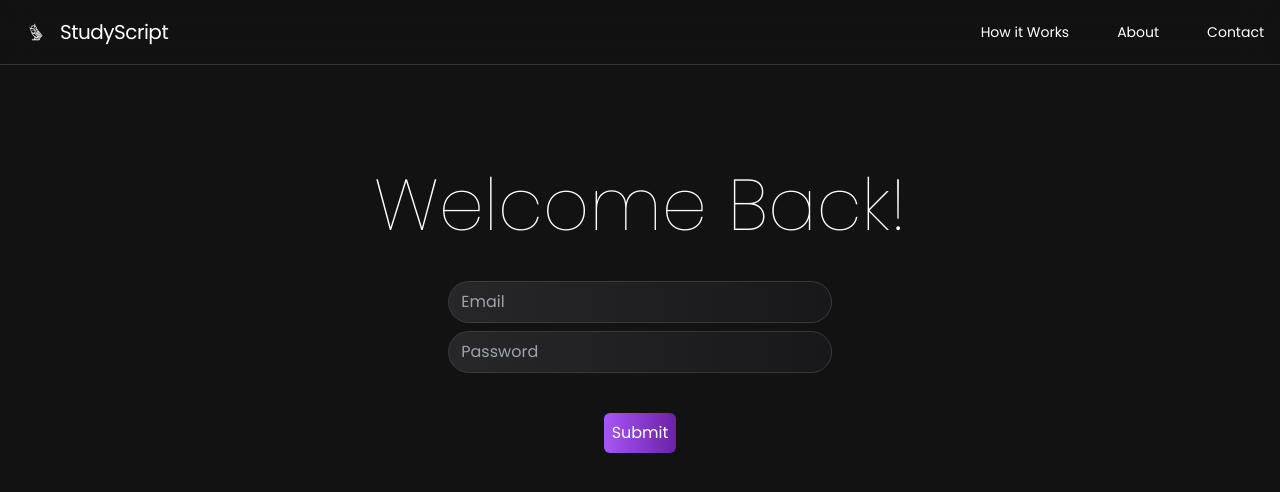
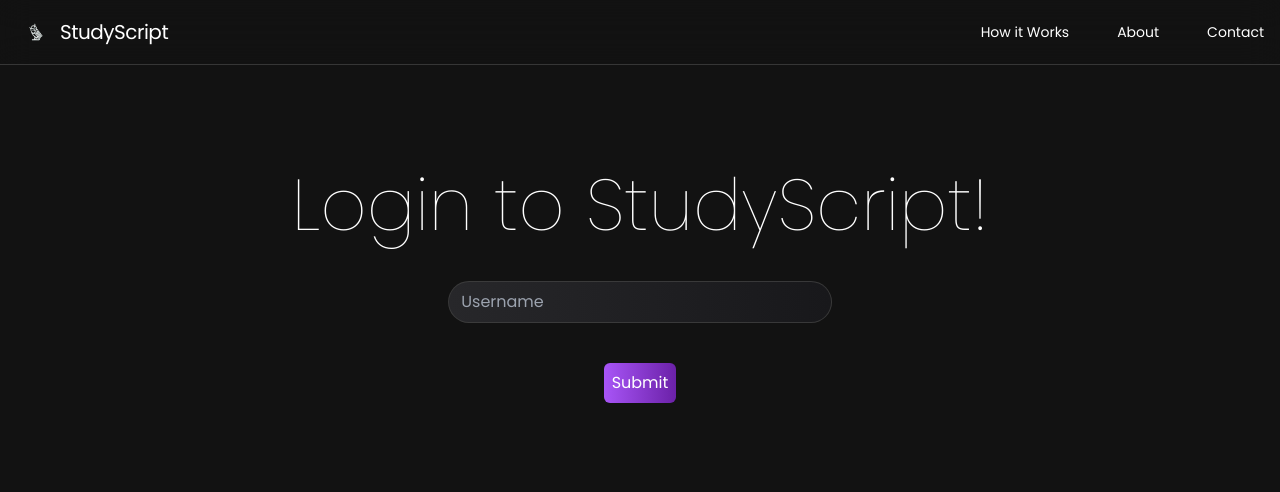
Before and after one commit to davidl21/studyscript, a React (Vite) app: page /login in a window 1280 px wide. Shown: the top 492 px of the page. Built offline with nearby package versions, Linux system fonts and the light colour scheme.

Commit message:
reduced login page

```diff
--- a/src/pages/Login.jsx
+++ b/src/pages/Login.jsx
@@ -1,15 +1,28 @@
 import React, { useState } from "react";
 import Navbar from "../components/Navbar";
 import axios from "axios";
+import { useNavigate } from "react-router-dom";
 
 const Login = () => {
-  const [email, setEmail] = useState("");
-  const [password, setPassword] = useState("");
-  const [emailError, setEmailError] = useState("");
-  const [passwordError, setPasswordError] = useState("");
+  const [username, setUsername] = useState("");
+  const navigate = useNavigate();
 
-  const onButtonClick = () => {
-    // update with backend
+  const handleLogin = async (e) => {
+    e.preventDefault();
+
+    try {
+      const response = await axios.post("/login", { username });
+
+      if (response.status === 200) {
+        sessionStorage.setItem("user_id", response.data.user_id);
+
+        navigate("/search");
+      } else {
+        console.log("Login failed");
+      }
+    } catch (error) {
+      console.error("Error logging in:", error);
+    }
   };
 
   return (
@@ -17,25 +30,26 @@ const Login = () => {
       <Navbar />
       <div className="flex flex-col items-center mt-6 lg:mt-20-20 text-center">
         <h1 className="mt-20 text-4xl sm:text-6xl lg:text-7xl text-center font-thin">
-          Welcome Back!
+          Login to StudyScript!
         </h1>
         <form className="className=w-[750px] relative">
           <div className="flex flex-col items-center mt-10 relative">
             <input
-              type="email"
-              placeholder=" Email"
+              type="text"
+              id="username"
+              placeholder=" Username"
               className="w-96 p-2 rounded-full bg-gradient-to-r from-zinc-800 to-zinc-900 border border-neutral-700/80"
-            />
-            <input
-              type="password"
-              placeholder=" Password"
-              className="mt-2 w-96 p-2 rounded-full bg-gradient-to-r from-zinc-800 to-zinc-900 border border-neutral-700/80"
+              onChange={(e) => setUsername(e.target.value)}
+              required
             />
           </div>
+          <button
+            type="submit"
+            className="mt-10 p-2 rounded-md bg-gradient-to-r from-purple-500 to-purple-800"
+          >
+            Submit
+          </button>
         </form>
-        <button className="mt-10 p-2 rounded-md bg-gradient-to-r from-purple-500 to-purple-800">
-          Submit
-        </button>
       </div>
     </>
   );
```
